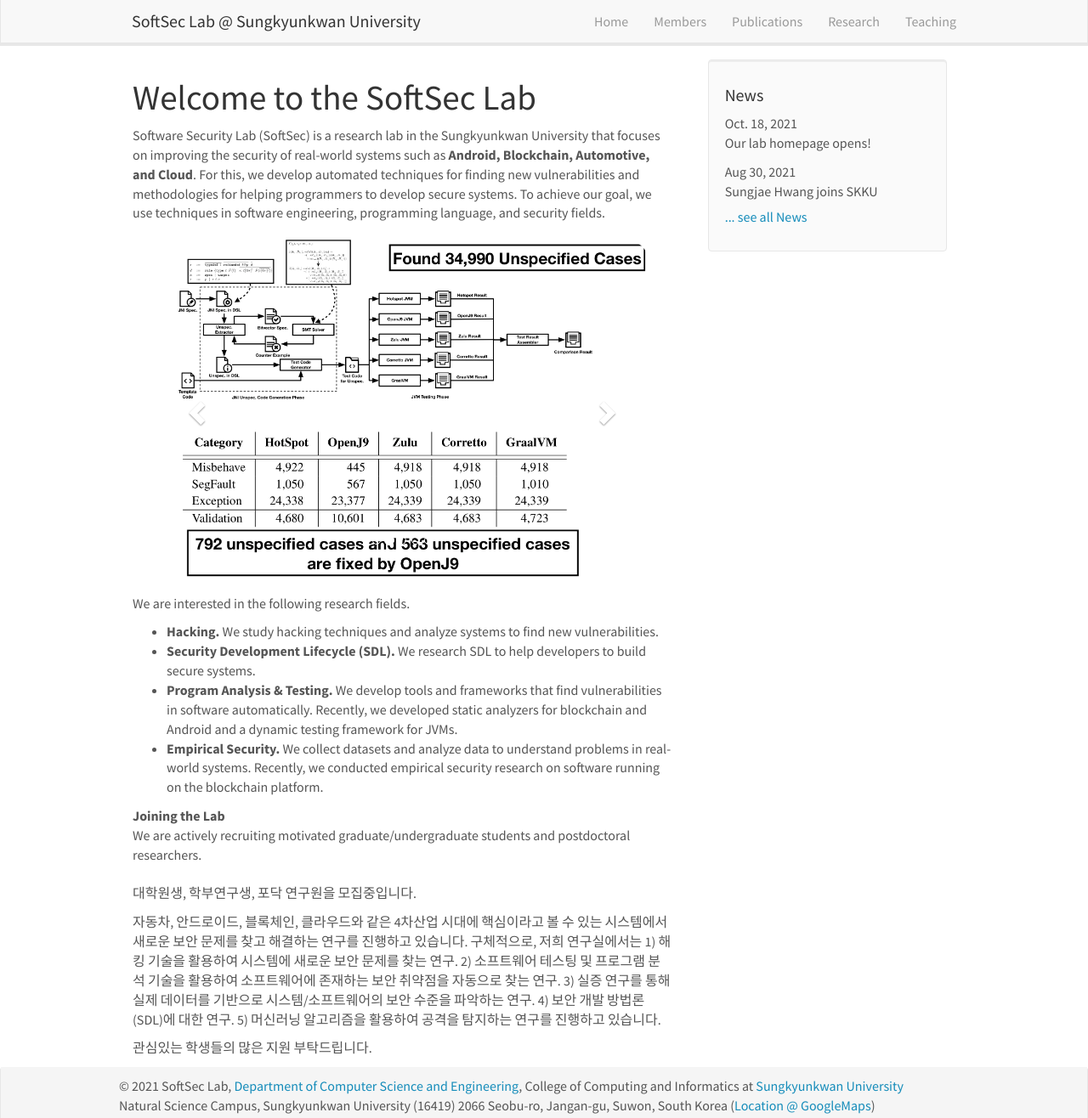
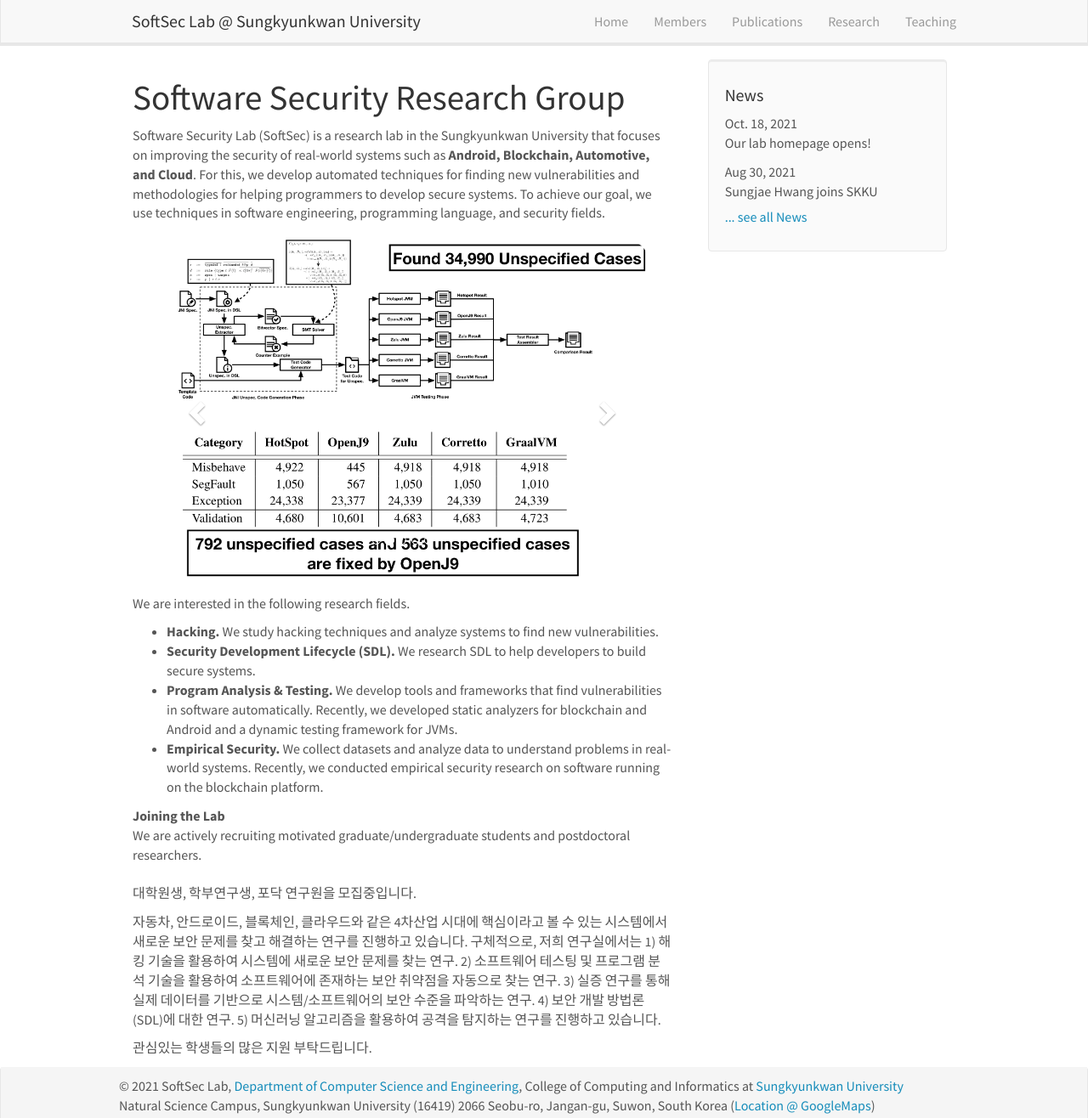
Before and after one commit to softsec-lab/softsec-lab.github.io, a Jekyll site: the page built from _pages/home.md, in a window 1280 px wide and 1316 px high. Shown: the whole window at 85% size. Built offline with Jekyll 4.4.1, drawn with Linux system fonts in a browser that asks for light colours; nearby versions of some CDN libraries.

Commit message:
update welcome message

```diff
--- a/_layouts/homelay.html
+++ b/_layouts/homelay.html
@@ -3,7 +3,7 @@ layout: default
 ---
 
   <div id="homeid" class="col-sm-8">
-        <h1>Welcome to the SoftSec Lab</h1>
+        <h1>Software Security Research Group</h1>
 
 	{{ content }}
   </div>
```
